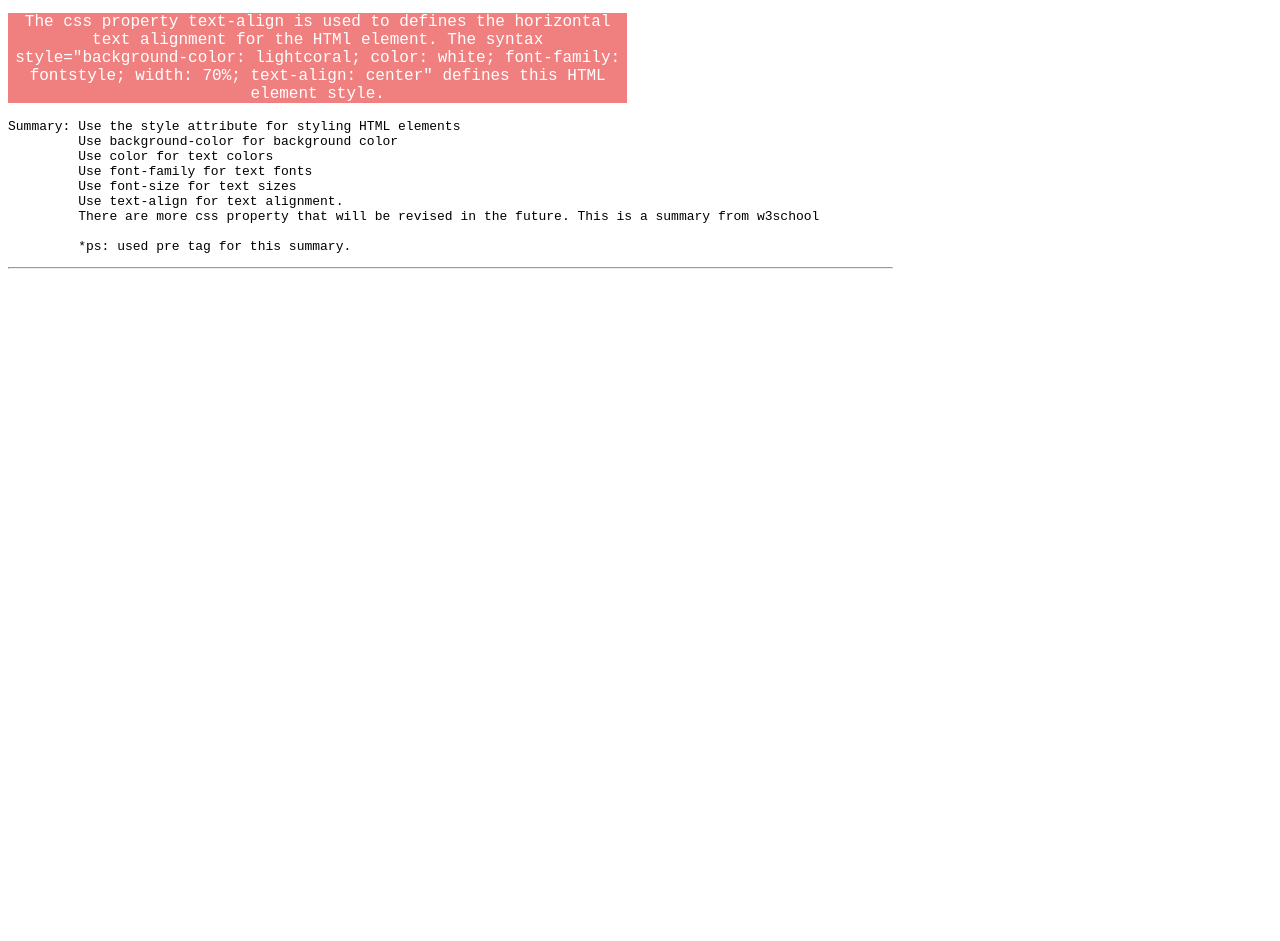
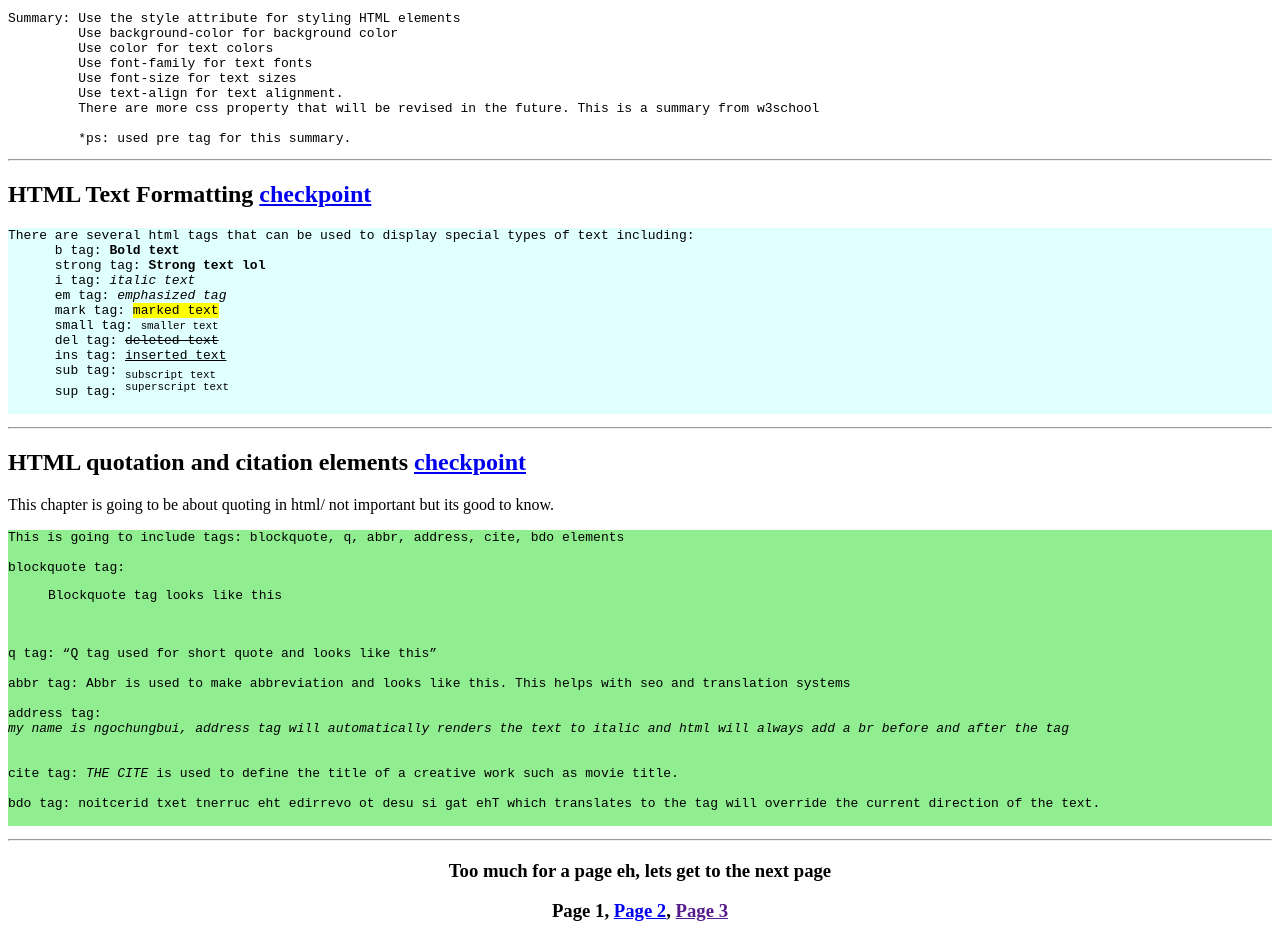
Before and after one commit to bnhwng/Practice, a plain HTML site: page src/index.html in a window 1280 px wide. Shown: the part 1628-2569 px from the top of the page. Before the commit the page ends 1905 px from the top, so only its background shows below. Drawn offline with Linux system fonts and the light colour scheme.

Commit message:
checkpoint

```diff
--- a/src/index.html
+++ b/src/index.html
@@ -4,17 +4,17 @@
 <head>
   <meta charset="UTF-8">
   <meta name="viewport" content="width=device-width, initial-scale=1.0">
-  <title>HTML Ultimate Revision</title>
+  <title>HTML Ultimate Revision P1</title>
 </head>
 
 <body>
   <div>
-    <h2>This is bnhwng's html revision using <a href="https://www.w3schools.com/html/html_headings.asp">w3schools</a>
+    <h2>This is <a href="https://github.com/hwngbui">bnhwng's</a> html revision using <a href="https://www.w3schools.com/html/html_headings.asp">w3schools</a>
     </h2>
   </div>
   <hr>
 
-  <div style="width: 70%;">
+  <div style="width: 100%;">
     <h2> Heading tags</h2>
     <h1> This is a heading declared using "h1" tag </h1>
     <h2> This is heading 2 declared using h2 tag </h2>
@@ -103,7 +103,38 @@ are presetting the style including line breaks and everything else (this tag's d
          Use text-align for text alignment.
          There are more css property that will be revised in the future. This is a summary from w3school
         <br>         *ps: used pre tag for this summary.</pre>
+
+
+    <hr class="HTML-text-formatting">
+    <h2>HTML Text Formatting <a href="https://www.w3schools.com/html/html_formatting.asp">checkpoint</a></h2>
+    <pre style="background-color: lightcyan;">There are several html tags that can be used to display special types of text including:
+      b tag: <b>Bold text</b>
+      strong tag: <b>Strong text lol</b>
+      i tag: <i>italic text</i>
+      em tag: <em>emphasized tag</em>
+      mark tag: <mark>marked text</mark>
+      small tag: <small>smaller text</small>
+      del tag: <del>deleted text</del>
+      ins tag: <ins>inserted text</ins>
+      sub tag: <sub>subscript text</sub>
+      sup tag: <sup>superscript text</sup>
+    </pre>
+
     <hr>
+    <h2>HTML quotation and citation elements <a href="https://www.w3schools.com/html/html_quotation_elements.asp">checkpoint</a></h2>
+    <p>This chapter is going to be about quoting in html/ not important but its good to know.</p>
+    <pre style="background-color: lightgreen;">This is going to include tags: blockquote, q, abbr, address, cite, bdo elements
+      <br>blockquote tag: <blockquote>Blockquote tag looks like this</blockquote>
+      <br>q tag: <q>Q tag used for short quote and looks like this</q>
+      <br>abbr tag: <abbr tile="abbr">Abbr is used to make abbreviation and looks like this. This helps with seo and translation systems</abbr>
+      <br>address tag: <address>my name is ngochungbui, address tag will automatically renders the text to italic and html will always add a br before and after the tag</address>
+      <br>cite tag: <cite>THE CITE</cite> is used to define the title of a creative work such as movie title.
+      <br>bdo tag: <bdo dir="rtl">The tag is used to override the current text direction</bdo> which translates to the tag will override the current direction of the text.
+    </pre>
+
+    <hr>
+    <h3 style="text-align: center;">Too much for a page eh, lets get to the next page</h3>
+    <h3 style="text-align: center;">Page 1, <a href="./page2.html"> Page 2</a>, <a href=""> Page 3</a></h3>
 
 
 
```
Also changed, not shown: src/page2.html (added, +51 -0 lines).
